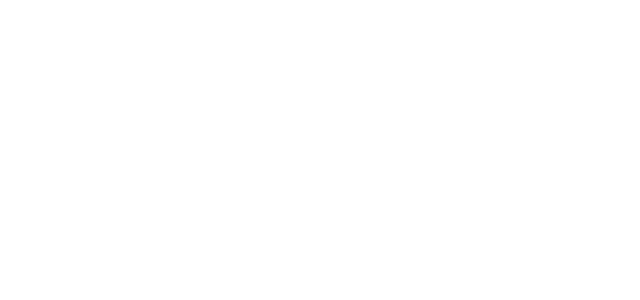
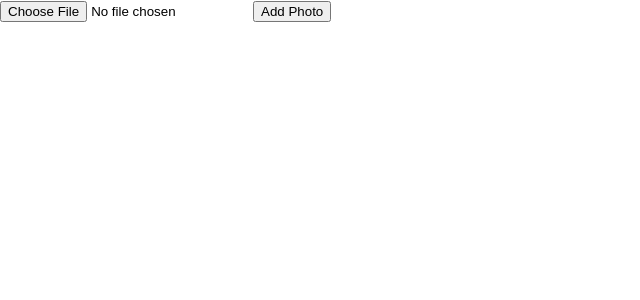
Before and after one commit to zsnowdon1/image-search, a React (Create React App) app in the folder client/: page /photos in a window 1280 px wide. Shown: the top 300 px of the page, without its empty margins (0-640 px from the left). Built offline with nearby package versions, Linux system fonts and the light colour scheme.

Commit message:
When user uplaods photo, photo displays in list

```diff
--- a/client/src/components/Test.tsx
+++ b/client/src/components/Test.tsx
@@ -22,7 +22,7 @@ function Test() {
 
     useEffect(() => {
         getPhotos();
-    });
+    }, []);
 
     const handleSubmitPhoto = () => {
         uploadPhoto(addedFile);
--- a/client/src/pages/MainPage/MainPage.tsx
+++ b/client/src/pages/MainPage/MainPage.tsx
@@ -1,11 +1,12 @@
 import React, { useEffect, useState } from 'react';
 import { PhotoCard } from '../../components/PhotoCard/PhotoCard';
 import { Photo } from '../../models/models';
-import { getPhotosByUser } from '../../services/PhotoService';
+import { getPhotosByUser, uploadPhoto } from '../../services/PhotoService';
 
 export function MainPage() {
 
     const [userPhotos, setUserPhotos] = useState<Array<Photo>>([]);
+    const [addedFile, setAddedFile] = useState();
 
     useEffect(() => {
         getPhotos();
@@ -24,6 +25,15 @@ export function MainPage() {
         }
     };
 
+    const handleAddFile = (event: any) => {
+        setAddedFile(event.target.files[0]);
+    };
+
+    const handleSubmitPhoto = async () => {
+        const photo = await uploadPhoto(addedFile);
+        setUserPhotos(userPhotos => [...userPhotos, photo.photo]);
+    };
+
     function renderPhotos() {
         return userPhotos.map(photo => {
             return <PhotoCard id={photo.id} bucketUrl={photo.bucketUrl} filename={photo.filename} uploadTime={photo.uploadTime} downloadUrl={photo.downloadUrl}/>
@@ -32,6 +42,10 @@ export function MainPage() {
 
     return (
         <div>
+            <div>
+                <input type="file" accept="image/*" onChange={handleAddFile}/>
+                <button onClick={handleSubmitPhoto}>Add Photo</button>
+            </div>
             {renderPhotos()}
         </div>
     );
```
Also changed, not shown: 1 other file (tests, documents, lock files or other folders).
